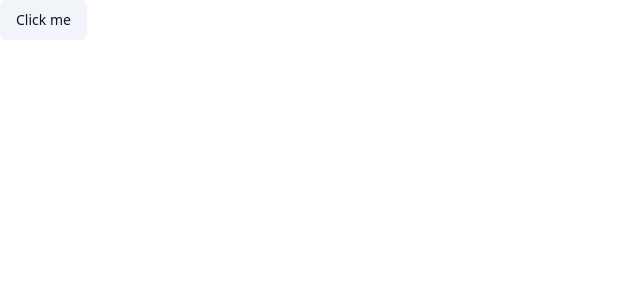
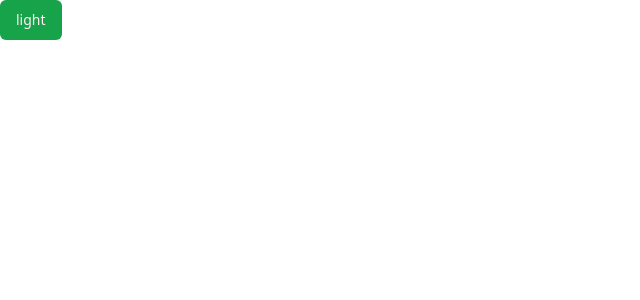
Before and after one commit to jhamill34/trapio, a React app in the folder frontend/trapio-ui/: page / in a window 1280 px wide. Shown: the top 300 px of the page, without its empty margins (0-640 px from the left). Built offline with nearby package versions, Linux system fonts and the light colour scheme; the HTML template or start-up script is replaced by a standard one.

Commit message:
feat(ui): add theme provider

```diff
--- /dev/null
+++ b/frontend/trapio-ui/src/components/ui/navigation-menu.tsx
@@ -0,0 +1,128 @@
+import * as React from 'react';
+import * as NavigationMenuPrimitive from '@radix-ui/react-navigation-menu';
+import { cva } from 'class-variance-authority';
+import { ChevronDown } from 'lucide-react';
+
+import { cn } from '@/lib/utils';
+
+const NavigationMenu = React.forwardRef<
+  React.ElementRef<typeof NavigationMenuPrimitive.Root>,
+  React.ComponentPropsWithoutRef<typeof NavigationMenuPrimitive.Root>
+>(({ className, children, ...props }, ref) => (
+  <NavigationMenuPrimitive.Root
+    ref={ref}
+    className={cn(
+      'relative z-10 flex max-w-max flex-1 items-center justify-center',
+      className,
+    )}
+    {...props}
+  >
+    {children}
+    <NavigationMenuViewport />
+  </NavigationMenuPrimitive.Root>
+));
+NavigationMenu.displayName = NavigationMenuPrimitive.Root.displayName;
+
+const NavigationMenuList = React.forwardRef<
+  React.ElementRef<typeof NavigationMenuPrimitive.List>,
+  React.ComponentPropsWithoutRef<typeof NavigationMenuPrimitive.List>
+>(({ className, ...props }, ref) => (
+  <NavigationMenuPrimitive.List
+    ref={ref}
+    className={cn(
+      'group flex flex-1 list-none items-center justify-center space-x-1',
+      className,
+    )}
+    {...props}
+  />
+));
+NavigationMenuList.displayName = NavigationMenuPrimitive.List.displayName;
+
+const NavigationMenuItem = NavigationMenuPrimitive.Item;
+
+const navigationMenuTriggerStyle = cva(
+  'group inline-flex h-10 w-max items-center justify-center rounded-md bg-background px-4 py-2 text-sm font-medium transition-colors hover:bg-accent hover:text-accent-foreground focus:bg-accent focus:text-accent-foreground focus:outline-none disabled:pointer-events-none disabled:opacity-50 data-[active]:bg-accent/50 data-[state=open]:bg-accent/50',
+);
+
+const NavigationMenuTrigger = React.forwardRef<
+  React.ElementRef<typeof NavigationMenuPrimitive.Trigger>,
+  React.ComponentPropsWithoutRef<typeof NavigationMenuPrimitive.Trigger>
+>(({ className, children, ...props }, ref) => (
+  <NavigationMenuPrimitive.Trigger
+    ref={ref}
+    className={cn(navigationMenuTriggerStyle(), 'group', className)}
+    {...props}
+  >
+    {children}{' '}
+    <ChevronDown
+      className="relative top-[1px] ml-1 h-3 w-3 transition duration-200 group-data-[state=open]:rotate-180"
+      aria-hidden="true"
+    />
+  </NavigationMenuPrimitive.Trigger>
+));
+NavigationMenuTrigger.displayName = NavigationMenuPrimitive.Trigger.displayName;
+
+const NavigationMenuContent = React.forwardRef<
+  React.ElementRef<typeof NavigationMenuPrimitive.Content>,
+  React.ComponentPropsWithoutRef<typeof NavigationMenuPrimitive.Content>
+>(({ className, ...props }, ref) => (
+  <NavigationMenuPrimitive.Content
+    ref={ref}
+    className={cn(
+      'left-0 top-0 w-full data-[motion^=from-]:animate-in data-[motion^=to-]:animate-out data-[motion^=from-]:fade-in data-[motion^=to-]:fade-out data-[motion=from-end]:slide-in-from-right-52 data-[motion=from-start]:slide-in-from-left-52 data-[motion=to-end]:slide-out-to-right-52 data-[motion=to-start]:slide-out-to-left-52 md:absolute md:w-auto ',
+      className,
+    )}
+    {...props}
+  />
+));
+NavigationMenuContent.displayName = NavigationMenuPrimitive.Content.displayName;
+
+const NavigationMenuLink = NavigationMenuPrimitive.Link;
+
+const NavigationMenuViewport = React.forwardRef<
+  React.ElementRef<typeof NavigationMenuPrimitive.Viewport>,
+  React.ComponentPropsWithoutRef<typeof NavigationMenuPrimitive.Viewport>
+>(({ className, ...props }, ref) => (
+  <div className={cn('absolute left-0 top-full flex justify-center')}>
+    <NavigationMenuPrimitive.Viewport
+      className={cn(
+        'origin-top-center relative mt-1.5 h-[var(--radix-navigation-menu-viewport-height)] w-full overflow-hidden rounded-md border bg-popover text-popover-foreground shadow-lg data-[state=open]:animate-in data-[state=closed]:animate-out data-[state=closed]:zoom-out-95 data-[state=open]:zoom-in-90 md:w-[var(--radix-navigation-menu-viewport-width)]',
+        className,
+      )}
+      ref={ref}
+      {...props}
+    />
+  </div>
+));
+NavigationMenuViewport.displayName =
+  NavigationMenuPrimitive.Viewport.displayName;
+
+const NavigationMenuIndicator = React.forwardRef<
+  React.ElementRef<typeof NavigationMenuPrimitive.Indicator>,
+  React.ComponentPropsWithoutRef<typeof NavigationMenuPrimitive.Indicator>
+>(({ className, ...props }, ref) => (
+  <NavigationMenuPrimitive.Indicator
+    ref={ref}
+    className={cn(
+      'top-full z-[1] flex h-1.5 items-end justify-center overflow-hidden data-[state=visible]:animate-in data-[state=hidden]:animate-out data-[state=hidden]:fade-out data-[state=visible]:fade-in',
+      className,
+    )}
+    {...props}
+  >
+    <div className="relative top-[60%] h-2 w-2 rotate-45 rounded-tl-sm bg-border shadow-md" />
+  </NavigationMenuPrimitive.Indicator>
+));
+NavigationMenuIndicator.displayName =
+  NavigationMenuPrimitive.Indicator.displayName;
+
+export {
+  navigationMenuTriggerStyle,
+  NavigationMenu,
+  NavigationMenuList,
+  NavigationMenuItem,
+  NavigationMenuContent,
+  NavigationMenuTrigger,
+  NavigationMenuLink,
+  NavigationMenuIndicator,
+  NavigationMenuViewport,
+};
--- /dev/null
+++ b/frontend/trapio-ui/src/context/theme-context.tsx
@@ -0,0 +1,80 @@
+import {
+  createContext,
+  useCallback,
+  useEffect,
+  useMemo,
+  useState,
+} from 'react';
+
+const THEME_KEY = 'theme';
+
+type ThemeMode = 'light' | 'dark';
+
+type ThemeContextProps = {
+  mode: ThemeMode;
+  setMode: (mode: ThemeMode) => void;
+};
+
+export const ThemeContext = createContext<ThemeContextProps>({
+  mode: 'light',
+  setMode: () => {
+    throw new Error('Not in a theme provider context');
+  },
+});
+
+export type ThemeContextProviderProps = {
+  children?: React.ReactNode;
+};
+
+export const ThemeContextProvider: React.FC<ThemeContextProviderProps> = ({
+  children,
+}) => {
+  // Setup our context state
+  const [themeState, setThemeState] = useState<ThemeMode>('light');
+
+  // On the first mount of this component, we'll check the local storage
+  // to set our root theme and populate our state value
+  useEffect(() => {
+    const mediaQuery = window.matchMedia('(prefers-color-scheme: dark)');
+    if (
+      localStorage.getItem(THEME_KEY) === 'dark' ||
+      (!(THEME_KEY in localStorage) && mediaQuery.matches)
+    ) {
+      document.documentElement.classList.add('dark');
+      setThemeState('dark');
+      localStorage.setItem(THEME_KEY, 'dark');
+    } else {
+      document.documentElement.classList.remove('dark');
+      localStorage.setItem(THEME_KEY, 'light');
+      setThemeState('light');
+    }
+  }, []);
+
+  // Create a method that can be used to toggle the theme
+  const setMode = useCallback(
+    (next: ThemeMode) => {
+      // Set the class on the root element
+      if (next === 'dark') {
+        document.documentElement.classList.add('dark');
+      } else {
+        document.documentElement.classList.remove('dark');
+      }
+
+      // Store the choice for next time
+      localStorage.setItem(THEME_KEY, next);
+
+      // Update our state so that other components can update accordingly
+      setThemeState(next);
+    },
+    [setThemeState],
+  );
+
+  const value = {
+    mode: themeState,
+    setMode,
+  };
+
+  return (
+    <ThemeContext.Provider value={value}>{children}</ThemeContext.Provider>
+  );
+};
--- a/frontend/trapio-ui/src/globals.css
+++ b/frontend/trapio-ui/src/globals.css
@@ -5,24 +5,24 @@
 @layer base {
   :root {
     --background: 0 0% 100%;
-    --foreground: 222.2 84% 4.9%;
+    --foreground: 240 10% 3.9%;
     --card: 0 0% 100%;
-    --card-foreground: 222.2 84% 4.9%;
+    --card-foreground: 240 10% 3.9%;
     --popover: 0 0% 100%;
-    --popover-foreground: 222.2 84% 4.9%;
-    --primary: 222.2 47.4% 11.2%;
-    --primary-foreground: 210 40% 98%;
-    --secondary: 210 40% 96.1%;
-    --secondary-foreground: 222.2 47.4% 11.2%;
-    --muted: 210 40% 96.1%;
-    --muted-foreground: 215.4 16.3% 46.9%;
-    --accent: 210 40% 96.1%;
-    --accent-foreground: 222.2 47.4% 11.2%;
+    --popover-foreground: 240 10% 3.9%;
+    --primary: 142.1 76.2% 36.3%;
+    --primary-foreground: 355.7 100% 97.3%;
+    --secondary: 240 4.8% 95.9%;
+    --secondary-foreground: 240 5.9% 10%;
+    --muted: 240 4.8% 95.9%;
+    --muted-foreground: 240 3.8% 46.1%;
+    --accent: 240 4.8% 95.9%;
+    --accent-foreground: 240 5.9% 10%;
     --destructive: 0 84.2% 60.2%;
-    --destructive-foreground: 210 40% 98%;
-    --border: 214.3 31.8% 91.4%;
-    --input: 214.3 31.8% 91.4%;
-    --ring: 222.2 84% 4.9%;
+    --destructive-foreground: 0 0% 98%;
+    --border: 240 5.9% 90%;
+    --input: 240 5.9% 90%;
+    --ring: 142.1 76.2% 36.3%;
     --radius: 0.5rem;
     --chart-1: 12 76% 61%;
     --chart-2: 173 58% 39%;
@@ -32,25 +32,25 @@
   }
 
   .dark {
-    --background: 222.2 84% 4.9%;
-    --foreground: 210 40% 98%;
-    --card: 222.2 84% 4.9%;
-    --card-foreground: 210 40% 98%;
-    --popover: 222.2 84% 4.9%;
-    --popover-foreground: 210 40% 98%;
-    --primary: 210 40% 98%;
-    --primary-foreground: 222.2 47.4% 11.2%;
-    --secondary: 217.2 32.6% 17.5%;
-    --secondary-foreground: 210 40% 98%;
-    --muted: 217.2 32.6% 17.5%;
-    --muted-foreground: 215 20.2% 65.1%;
-    --accent: 217.2 32.6% 17.5%;
-    --accent-foreground: 210 40% 98%;
+    --background: 20 14.3% 4.1%;
+    --foreground: 0 0% 95%;
+    --card: 24 9.8% 10%;
+    --card-foreground: 0 0% 95%;
+    --popover: 0 0% 9%;
+    --popover-foreground: 0 0% 95%;
+    --primary: 142.1 70.6% 45.3%;
+    --primary-foreground: 144.9 80.4% 10%;
+    --secondary: 240 3.7% 15.9%;
+    --secondary-foreground: 0 0% 98%;
+    --muted: 0 0% 15%;
+    --muted-foreground: 240 5% 64.9%;
+    --accent: 12 6.5% 15.1%;
+    --accent-foreground: 0 0% 98%;
     --destructive: 0 62.8% 30.6%;
-    --destructive-foreground: 210 40% 98%;
-    --border: 217.2 32.6% 17.5%;
-    --input: 217.2 32.6% 17.5%;
-    --ring: 212.7 26.8% 83.9%;
+    --destructive-foreground: 0 85.7% 97.3%;
+    --border: 240 3.7% 15.9%;
+    --input: 240 3.7% 15.9%;
+    --ring: 142.4 71.8% 29.2%;
     --chart-1: 220 70% 50%;
     --chart-2: 160 60% 45%;
     --chart-3: 30 80% 55%;
--- a/frontend/trapio-ui/src/index.tsx
+++ b/frontend/trapio-ui/src/index.tsx
@@ -6,18 +6,21 @@
 import './globals.css';
 import { HomePage } from './pages/home-page';
 import { SettingsPage } from './pages/settings-page';
+import { ThemeContextProvider } from './context/theme-context';
 
 const rootEl = document.getElementById('root');
 if (rootEl) {
   const root = ReactDOM.createRoot(rootEl);
   root.render(
     <React.StrictMode>
+      <ThemeContextProvider>
         <BrowserRouter basename="/">
           <Routes>
             <Route path="/" element={<HomePage />} />
             <Route path="/settings" element={<SettingsPage />} />
           </Routes>
         </BrowserRouter>
+      </ThemeContextProvider>
     </React.StrictMode>,
   );
 }
--- /dev/null
+++ b/frontend/trapio-ui/src/layouts/sidebar-layout.tsx
@@ -0,0 +1,7 @@
+type SidebarLayoutProps = {
+  children?: React.ReactNode;
+};
+
+export const SidebarLayout: React.FC<SidebarLayoutProps> = ({ children }) => {
+  return children;
+};
--- a/frontend/trapio-ui/src/pages/home-page.tsx
+++ b/frontend/trapio-ui/src/pages/home-page.tsx
@@ -1,5 +1,17 @@
 import { Button } from '@/components/ui/button';
+import { ThemeContext } from '@/context/theme-context';
+import { useContext } from 'react';
 
 export const HomePage: React.FC = () => {
-  return <Button variant="secondary">Click me</Button>;
+  const { mode, setMode } = useContext(ThemeContext);
+
+  return (
+    <Button
+      onClick={() => {
+        setMode(mode === 'dark' ? 'light' : 'dark');
+      }}
+    >
+      {mode}
+    </Button>
+  );
 };
```
Lines whose indentation alone changed are shown as unchanged.
